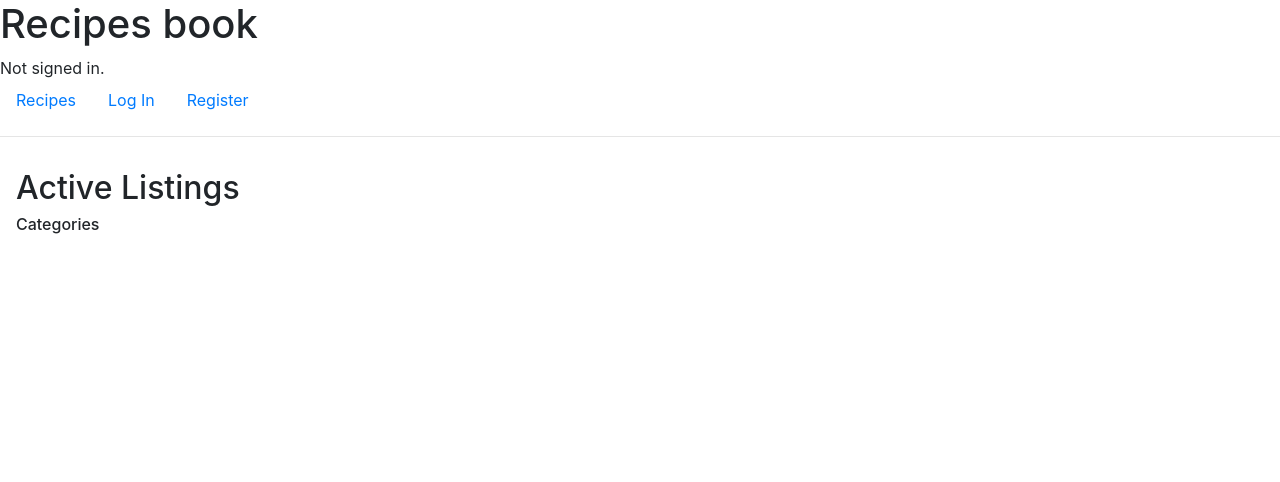
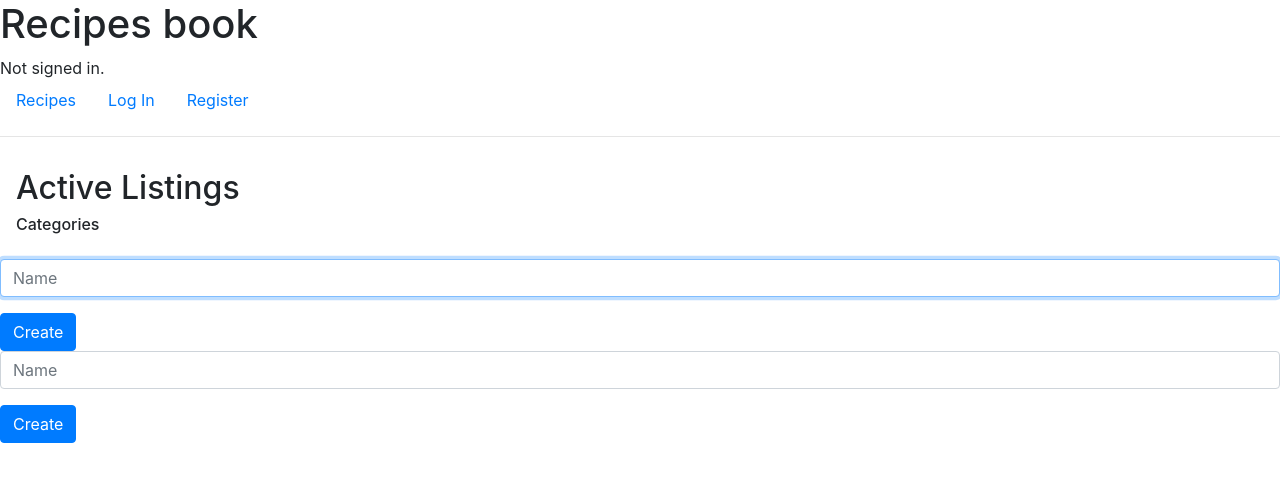
Before and after one commit to martyanovandrey/Mealplan, a Django app: page / in a window 1280 px wide. Shown: the top 482 px of the page. Run offline with Django 3.2, Linux system fonts and the light colour scheme; some libraries are stand-ins or nearby versions.

Commit message:
api test

```diff
--- a/mplan/templates/mplan/index.html
+++ b/mplan/templates/mplan/index.html
@@ -29,4 +29,24 @@
     </div>
 </div>
 
+    <form action="{% url 'test' %}" method="post">
+        {% csrf_token %}
+        <div class="form-group">
+            <input autofocus class="form-control" type="text" name="name" placeholder="Name">
+        </div>
+        <div class="form-group">
+        <input name="owner" type='hidden' value='{{ user.username }}'>
+        <input class="btn btn-primary" type="submit" value="Create">
+    </form>
+    <form action="{% url 'test2' %}" method="post">
+        {% csrf_token %}
+        <div class="form-group">
+            <input autofocus class="form-control" type="text" name="name" placeholder="Name">
+        </div>
+        <div class="form-group">
+        <input name="owner" type='hidden' value='{{ user.username }}'>
+        <input class="btn btn-primary" type="submit" value="Create">
+    </form>
+
+
 {% endblock %}
--- a/mplan/templates/mplan/layout.html
+++ b/mplan/templates/mplan/layout.html
@@ -22,7 +22,7 @@
             </li>
             {% if user.is_authenticated %}
                 <li class="nav-item">
-                    <a class="nav-link" href="{% url 'create recipe' %}">Create recipe</a>
+                    <a class="nav-link" href="{% url 'create_recipe' %}">Create recipe</a>
                 </li>
                 <li class="nav-item">
                     <a class="nav-link" href="{% url 'logout' %}">Log Out</a>
--- a/mplan/templates/mplan/register.html
+++ b/mplan/templates/mplan/register.html
@@ -24,7 +24,7 @@
         </div>
         <input class="btn btn-primary" type="submit" value="Register">
     </form>
-
+    {{ r }}
     Already have an account? <a href="{% url 'login' %}">Log In here.</a>
 
 {% endblock %}
--- a/mplan/urls.py
+++ b/mplan/urls.py
@@ -7,5 +7,7 @@ urlpatterns = [
     path("login", views.login_view, name="login"),
     path("logout", views.logout_view, name="logout"),
     path("register", views.register, name="register"),
-    path('create_recipe', views.create_recipe, name='create_recipe')
+    path('create_recipe', views.create_recipe, name='create_recipe'),
+    path('test', views.call_API, name='test'),
+    path('test2', views.call_API_2, name='test2'),
     ]
--- a/mplan/views.py
+++ b/mplan/views.py
@@ -1,6 +1,6 @@
 from django.contrib.auth import authenticate, login, logout
 from django.db import IntegrityError
-from django.http import HttpResponseBadRequest, HttpResponseRedirect, Http404
+from django.http import HttpResponseBadRequest, HttpResponseRedirect, Http404, JsonResponse
 from django.shortcuts import render
 from django.urls import reverse
 from django import forms
@@ -10,6 +10,31 @@ from django.core.exceptions import ValidationError
 from django.contrib.auth.decorators import login_required
 
 from .models import User
+
+import requests
+import json
+
+def call_API(request):
+    foodName = 'milk'
+    apiKey = 'xxx'
+    url = f'https://api.nal.usda.gov/fdc/v1/foods/search?api_key={apiKey}&query={foodName}'
+    r = requests.get(url)
+    print(r)  # 200
+    return render(request, "mplan/index.html", {
+        'r': r.json
+    })
+
+
+def call_API_2(foodName):
+    apiKey = 'xxx'
+    data = {"query" : foodName}
+    url = f'https://api.nal.usda.gov/fdc/v1/foods/search?api_key={apiKey}'
+    r = requests.post(url, json=data)
+    print(r.status_code)  # 200
+    return JsonResponse(r.json)
+
+#ans = call_API_2("Cheddar cheese", "xxx")
+
 
 def index(request):
 
```
